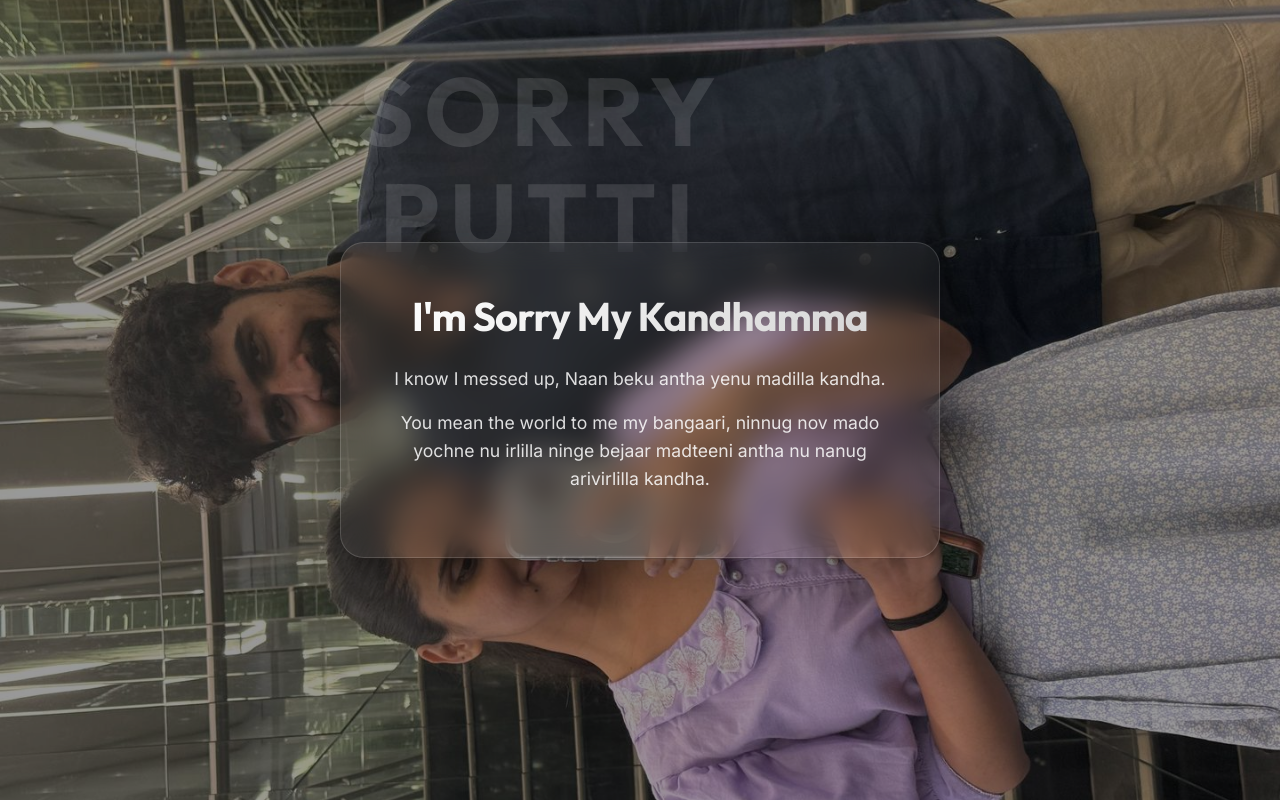
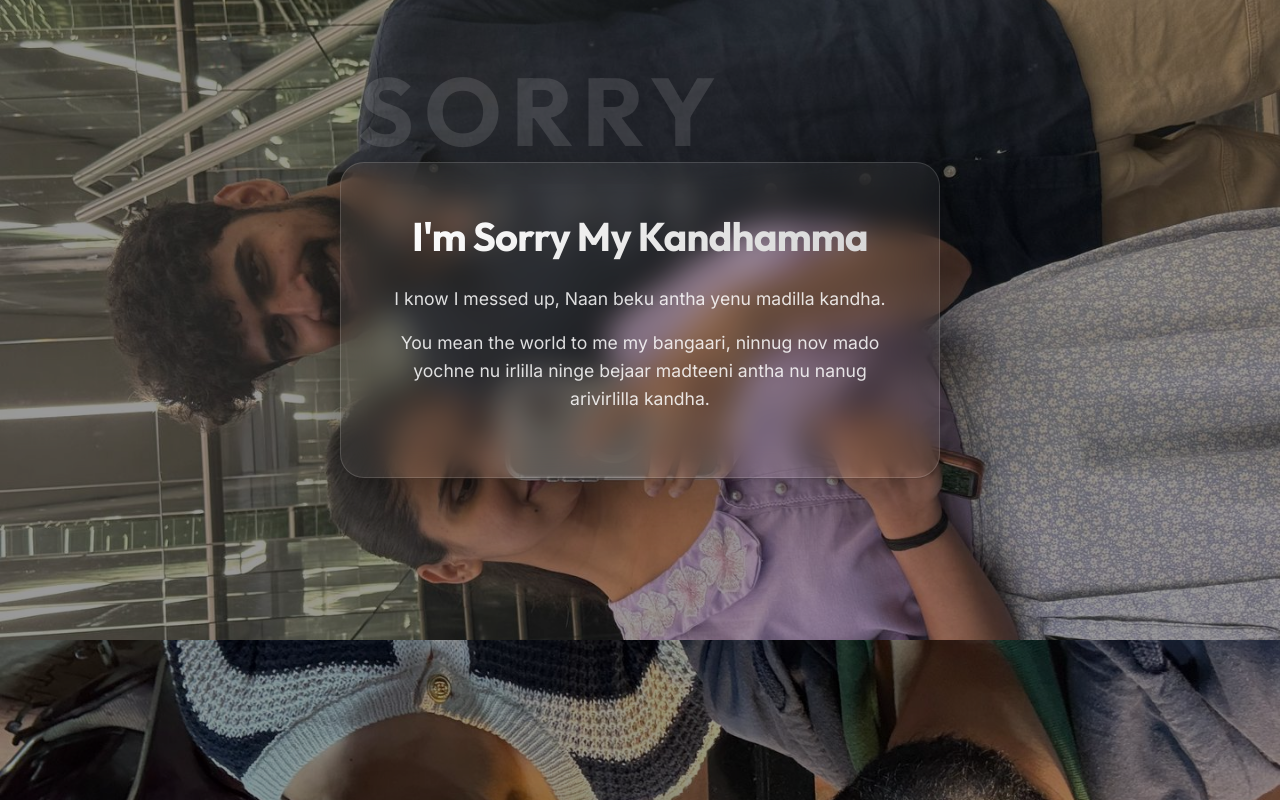
Before and after one commit to Gagan-6246/Rajju, a React (Vite) app: page / in a window 1280 px wide. Built offline with nearby package versions, Linux system fonts and the light colour scheme.

Commit message:
Reduce carousel height to 80vh

```diff
--- a/src/index.css
+++ b/src/index.css
@@ -31,7 +31,7 @@ html, body {
 .section-container {
   position: relative;
   width: 100vw;
-  height: 100vh; /* full viewport height for each section */
+  height: 80vh; /* 80 viewport height for each section */
   display: flex;
   justify-content: center;
   align-items: center;
@@ -53,7 +53,7 @@ html, body {
 
 .bg-slide {
   min-width: 100vw;
-  height: 100vh;
+  height: 80vh;
   background-size: cover;
   background-position: center;
   background-repeat: no-repeat;
```
